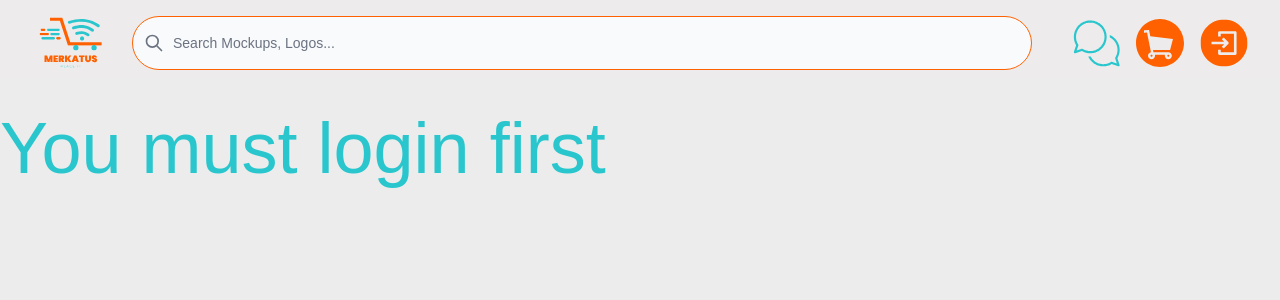
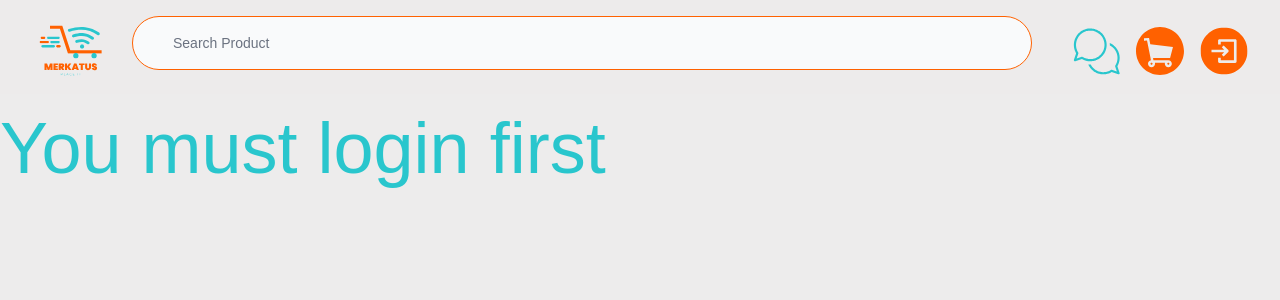
Before and after one commit to natbabo1/CC12-Merkatus-web-app, a React (Create React App) app: page /addproduct in a window 1280 px wide. Shown: the top 300 px of the page. Built offline with nearby package versions, Linux system fonts and the light colour scheme.

Commit message:
feature-search

```diff
--- a/src/api/productApi.js
+++ b/src/api/productApi.js
@@ -5,3 +5,6 @@ export const getProductByCategory = (id) =>
 export const getProductById = (id) => axios.get(`/product/${id}`);
 export const addProduct = (input) => axios.post("/users/product", input);
 export const getSuggestProducts = () => axios.get(`/product?limit=50`);
+
+export const getProductBySearch = (search) =>
+  axios.get(`/product?productName=${search}`);
--- a/src/layouts/header/SearchBar.js
+++ b/src/layouts/header/SearchBar.js
@@ -1,12 +1,25 @@
+import { useState } from "react";
+import { useNavigate } from "react-router-dom";
+// import * as productService from "../../api/productApi";
+// import ProductCard from "../../components/ui/ProductCard";
+// import SearchProductPage from "../../pages/SearchProductPage";
+
 function SearchBar() {
+  const [search, setSearch] = useState("");
+  // const [searchProduct, setSearchProduct] = useState([]);
+  const navigate = useNavigate();
+
+  const handleSearchChange = (e) => {
+    setSearch(e.target.value);
+  };
+
+  const handleSearchSubmit = (e) => {
+    e.preventDefault();
+    navigate(`/search/${search}`);
+  };
+
   return (
-    <form className="grow ml-5 mr-10">
-      <label
-        htmlFor="default-search"
-        className="mb-2 text-sm font-medium text-gray-900 sr-only dark:text-gray-300"
-      >
-        Search
-      </label>
+    <form className="row grow ml-5 mr-10" onSubmit={handleSearchSubmit}>
       <div className="relative">
         <div className="flex absolute inset-y-0 left-0 items-center pl-3 pointer-events-none">
           <svg
@@ -16,21 +29,19 @@ function SearchBar() {
             stroke="currentColor"
             viewBox="0 0 24 24"
             xmlns="http://www.w3.org/2000/svg"
-          >
-            <path
-              strokeLinecap="round"
-              strokeLinejoin="round"
-              strokeWidth="2"
-              d="M21 21l-6-6m2-5a7 7 0 11-14 0 7 7 0 0114 0z"
-            ></path>
-          </svg>
+          ></svg>
         </div>
         <input
-          type="search"
+          type="text"
+          name="search"
           id="default-search"
-          className="block p-4 pl-10 w-full text-sm text-gray-900 bg-gray-50 rounded-full border border-vivid-orange focus:ring-vivid-orange focus:border-vivid-orange dark:bg-gray-700 dark:border-gray-600 dark:placeholder-gray-400 dark:text-white dark:focus:ring-blue-500 dark:focus:border-blue-500 "
-          placeholder="Search Mockups, Logos..."
+          className="block p-4 pl-10 w-full text-sm text-gray-900 bg-gray-50 rounded-full border border-vivid-orange focus:ring-vivid-orange focus:border-vivid-orange"
+          placeholder="Search Product"
+          onChange={handleSearchChange}
         />
+      </div>
+      <div className="w-[86%] flex items-center mx-auto">
+        <div className="flex flex-wrap py-2 justify-center gap-x-4 gap-y-6"></div>
       </div>
     </form>
   );
--- /dev/null
+++ b/src/layouts/header/SearchButton.js
@@ -0,0 +1,14 @@
+import React from "react";
+
+function SearchButton() {
+  return (
+    <button
+      className={`text-white flex items-center justify-center align-middle bg-vivid-orange h-10 w-24 rounded-lg cursor-pointer
+      }`}
+    >
+      Search
+    </button>
+  );
+}
+
+export default SearchButton;
--- /dev/null
+++ b/src/pages/SearchProductPage.js
@@ -0,0 +1,39 @@
+import React, { useEffect, useState } from "react";
+import { useParams } from "react-router-dom";
+import * as productService from "../api/productApi";
+import ProductCard from "../components/ui/ProductCard";
+
+function SearchProductPage() {
+  const { search } = useParams();
+
+  const [searchProduct, setSearchProduct] = useState([]);
+
+  useEffect(() => {
+    const fetch = async () => {
+      try {
+        const res = await productService.getProductBySearch(search);
+        setSearchProduct(res.data.products);
+      } catch (err) {
+        console.log(err);
+      }
+    };
+    fetch();
+  }, [search]);
+
+  return (
+    <>
+      <h6 className="text-2xl mb-6 text-white p-3 bg-vivid-orange">
+        Search Product
+      </h6>
+      <div className="w-[86%] flex items-center mx-auto">
+        <div className="flex flex-wrap py-2 justify-center gap-x-4 gap-y-6">
+          {searchProduct?.map((item) => (
+            <ProductCard key={item.id} product={item} />
+          ))}
+        </div>
+      </div>
+    </>
+  );
+}
+
+export default SearchProductPage;
--- a/src/router/Router.js
+++ b/src/router/Router.js
@@ -14,6 +14,7 @@ import CheckoutPage from "../pages/CheckoutPage";
 import NotFoundPage from "../pages/NotFoundPage";
 import NotLoginPage from "../pages/NotLoginPage";
 import { useAuth } from "../contexts/AuthContext";
+import SearchProductPage from "../pages/SearchProductPage";
 
 function Router() {
   const { user } = useAuth();
@@ -26,6 +27,7 @@ function Router() {
         <Route path="category/:categoryId" element={<CategoryPage />} />
         <Route path="profile/:sellerId" element={<SellerProfilePage />} />
         <Route path="setting" element={<SettingPage />} />
+        <Route path="search/:search" element={<SearchProductPage />} />
         {user ? (
           <>
             <Route path="/addproduct" element={<AddProductPage />} />
```
